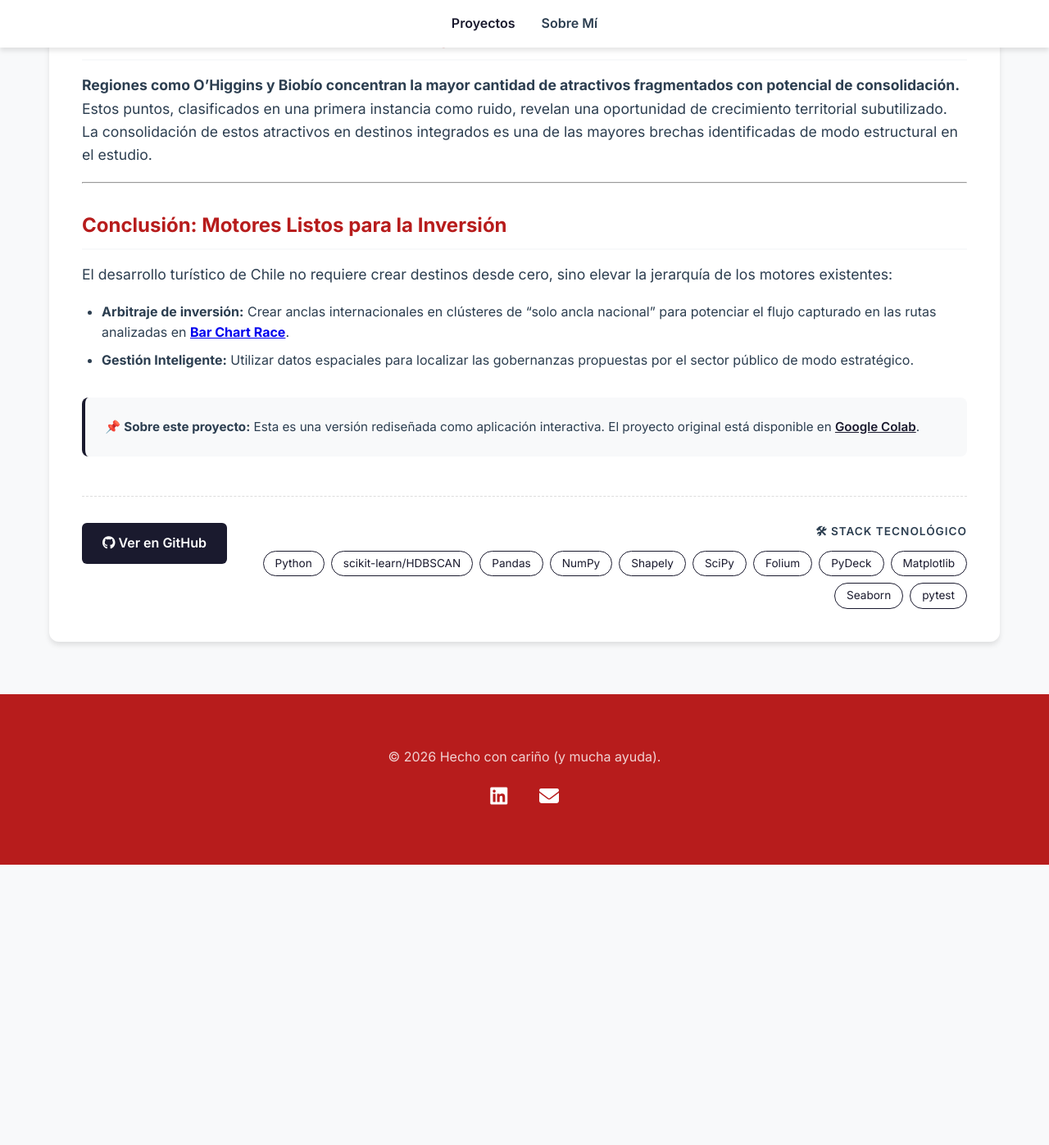
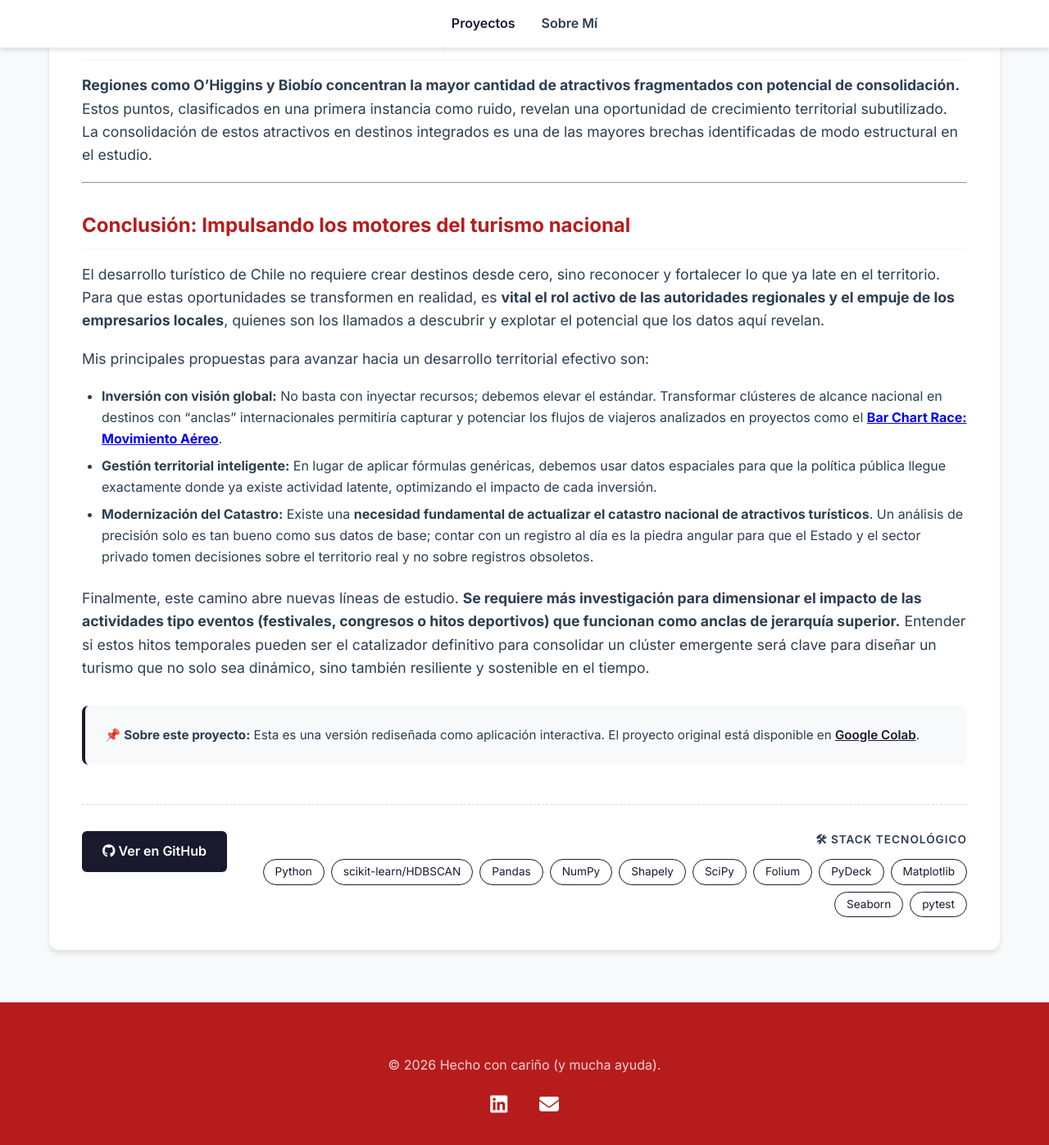
Before and after one commit to manuelsancristobal/manuelsancristobal.github.io, a Jekyll site: the page built from _projects/cluster-turismo.md, in a window 1280 px wide and 1400 px high, scrolled down 4640 px. Shown: the top 1397 px of the window at 82% size. Built offline with Jekyll 4.4.1, drawn with Linux system fonts in a browser that asks for light colours; before the commit the page ends 5695 px from its top, so only the background shows below that; some of the changed text lies outside the part shown.

Commit message:
Actualiza descripciones en los proyectos de análisis de atractivos ancla y flujos aéreos para mejorar la claridad y precisión del contenido.

```diff
--- a/_projects/cluster-turismo.md
+++ b/_projects/cluster-turismo.md
@@ -60,11 +60,17 @@ tech_stack:
 
 ---
 
-## Conclusión: Motores Listos para la Inversión
+## Conclusión: Impulsando los motores del turismo nacional
 
-El desarrollo turístico de Chile no requiere crear destinos desde cero, sino elevar la jerarquía de los motores existentes:
-- **Arbitraje de inversión:** Crear anclas internacionales en clústeres de "solo ancla nacional" para potenciar el flujo capturado en las rutas analizadas en [**Bar Chart Race**](/proyectos/barchart-race/).
-- **Gestión Inteligente:** Utilizar datos espaciales para localizar las gobernanzas propuestas por el sector público de modo estratégico.
+El desarrollo turístico de Chile no requiere crear destinos desde cero, sino reconocer y fortalecer lo que ya late en el territorio. Para que estas oportunidades se transformen en realidad, es **vital el rol activo de las autoridades regionales y el empuje de los empresarios locales**, quienes son los llamados a descubrir y explotar el potencial que los datos aquí revelan.
+
+Mis principales propuestas para avanzar hacia un desarrollo territorial efectivo son:
+
+*   **Inversión con visión global:** No basta con inyectar recursos; debemos elevar el estándar. Transformar clústeres de alcance nacional en destinos con "anclas" internacionales permitiría capturar y potenciar los flujos de viajeros analizados en proyectos como el [**Bar Chart Race: Movimiento Aéreo**](/proyectos/barchart-race/).
+*   **Gestión territorial inteligente:** En lugar de aplicar fórmulas genéricas, debemos usar datos espaciales para que la política pública llegue exactamente donde ya existe actividad latente, optimizando el impacto de cada inversión.
+*   **Modernización del Catastro:** Existe una **necesidad fundamental de actualizar el catastro nacional de atractivos turísticos**. Un análisis de precisión solo es tan bueno como sus datos de base; contar con un registro al día es la piedra angular para que el Estado y el sector privado tomen decisiones sobre el territorio real y no sobre registros obsoletos.
+
+Finalmente, este camino abre nuevas líneas de estudio. **Se requiere más investigación para dimensionar el impacto de las actividades tipo eventos (festivales, congresos o hitos deportivos) que funcionan como anclas de jerarquía superior.** Entender si estos hitos temporales pueden ser el catalizador definitivo para consolidar un clúster emergente será clave para diseñar un turismo que no solo sea dinámico, sino también resiliente y sostenible en el tiempo.
 
 <div class="methodology-box" style="margin-top: 2rem; padding: 1.5rem; background: var(--bg-light); border-radius: 8px; border-left: 4px solid var(--secondary);">
     <p style="margin: 0; font-size: 0.95rem;">📌 <strong>Sobre este proyecto:</strong> Esta es una versión rediseñada como aplicación interactiva. El proyecto original está disponible en <a href="https://colab.research.google.com/drive/1S8SzY1u5VMOl1POjpBA1c02yPm-uK5r1?usp=sharing" target="_blank" style="color: var(--secondary); font-weight: 600;">Google Colab</a>.</p>
```
Also changed, not shown: other parts of _projects/cluster-turismo.md (+2 -2 lines), _projects/flujos-aereos.md (+1 -1 lines).
